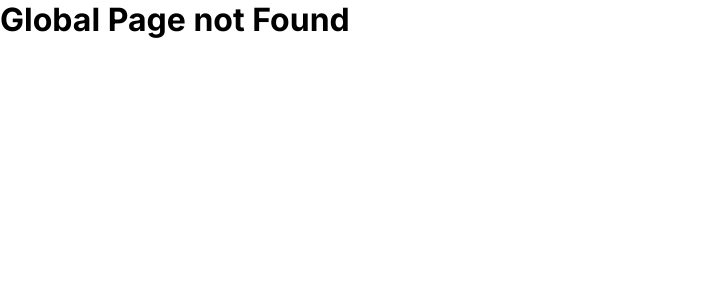
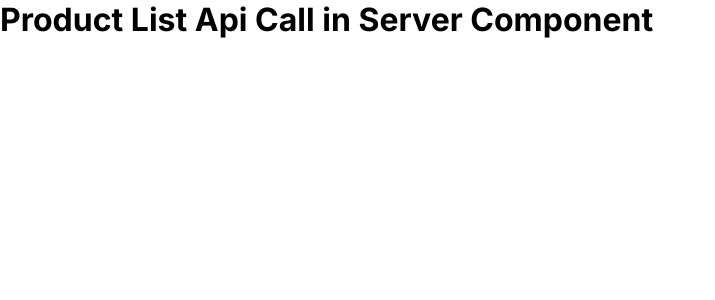
Before and after one commit to Avinashvns/nextjslearn, a Next.js app: page /productserver in a window 1280 px wide. Before the commit this address had no page. Shown: the top 300 px of the page, without its empty margins (0-715 px from the left). Built offline with nearby package versions, Linux system fonts and the light colour scheme.

Commit message:
create server component of product

```diff
--- /dev/null
+++ b/src/app/productserver/page.js
@@ -0,0 +1,8 @@
+
+export default function ProductServer() {
+    return (
+        <div>
+            <h1>Product List Api Call in Server Component</h1>
+        </div>
+    )
+}
```
